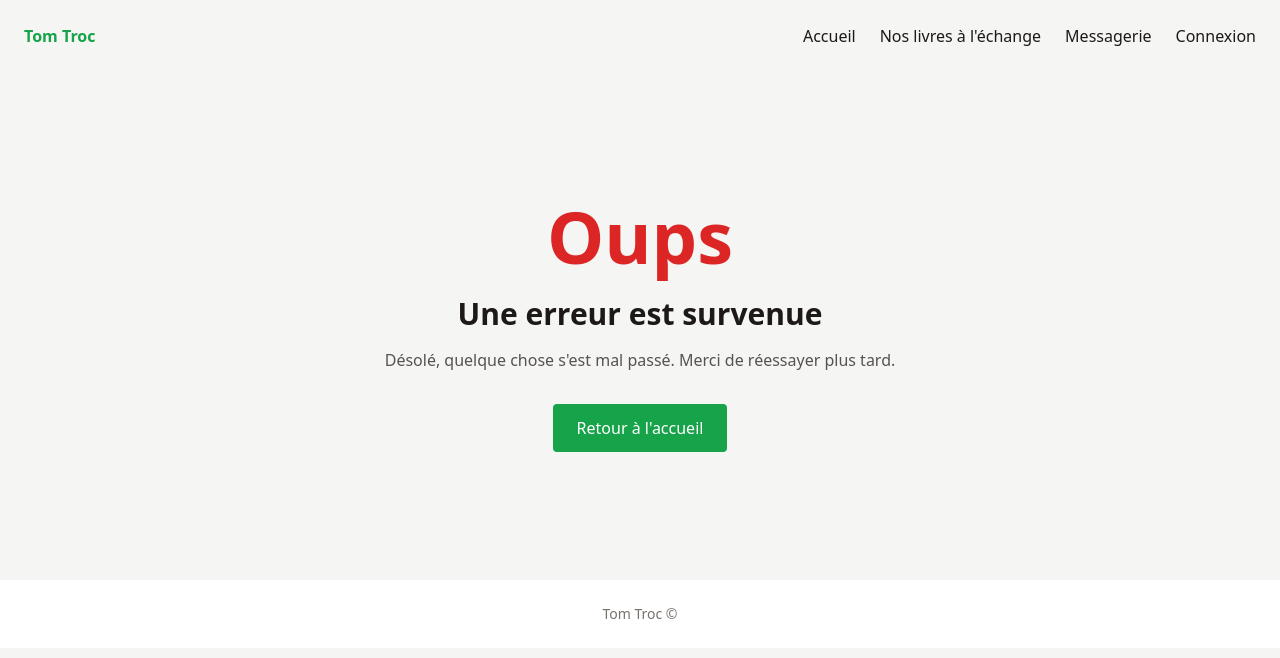
After one commit to lgeniaux/oc-projet-4, a PHP site: template views/templates/error.php in a window 1280 px wide. The commit adds this page. Shown: the top 658 px of the page. Run offline with PHP 8.4, Linux system fonts and the light colour scheme; the template is opened without the code that fills it, so the values that code supplies are empty; some libraries are stand-ins or nearby versions.

Commit message:
Add 404 and error pages

```diff
--- /dev/null
+++ b/views/templates/error.php
@@ -0,0 +1,15 @@
+<section class="mx-auto max-w-screen-xl px-6 py-32 text-center">
+    <p class="text-7xl font-bold text-red-600">Oups</p>
+
+    <h1 class="mt-6 text-3xl font-bold">
+        Une erreur est survenue
+    </h1>
+
+    <p class="mt-4 text-stone-600">
+        Désolé, quelque chose s'est mal passé. Merci de réessayer plus tard.
+    </p>
+
+    <a class="mt-8 inline-block rounded bg-green-600 px-6 py-3 text-white" href="index.php?action=home">
+        Retour à l'accueil
+    </a>
+</section>
```
Also changed, not shown: index.php (+8 -3 lines), views/templates/not_found.php (added, +15 -0 lines).
